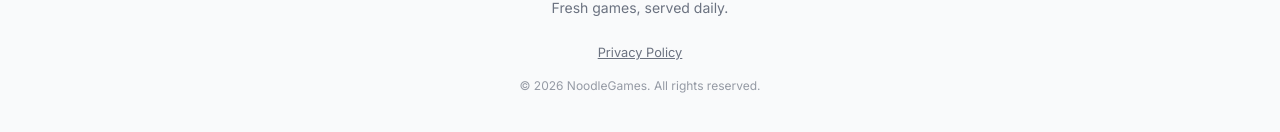
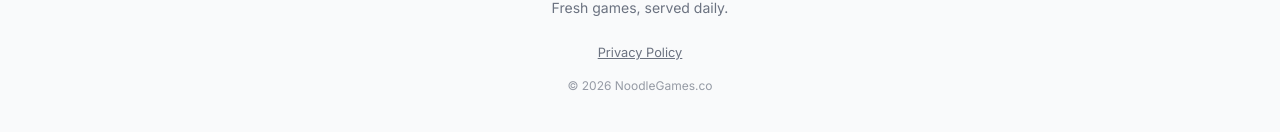
Before and after one commit to balexandr/noodle_games, a React (Vite) app: page / in a window 1280 px wide. Shown: the part 2870-3002 px from the top of the page. Built offline with nearby package versions, Linux system fonts and the light colour scheme; no server answers; the database is empty.

Commit message:
Match hub footer copyright wording to the games
Games say "© YEAR NoodleGames.co"; hub said "© YEAR NoodleGames. All
rights reserved." Aligned to the shared wording.

```diff
--- a/src/components/Footer.jsx
+++ b/src/components/Footer.jsx
@@ -11,7 +11,7 @@ function Footer() {
         </span>
         <p className="footer-tagline">Fresh games, served daily.</p>
         <Link to="/privacy" className="footer-privacy-link">Privacy Policy</Link>
-        <p className="footer-copyright">© {new Date().getFullYear()} NoodleGames. All rights reserved.</p>
+        <p className="footer-copyright">© {new Date().getFullYear()} NoodleGames.co</p>
       </div>
     </footer>
   )
```
